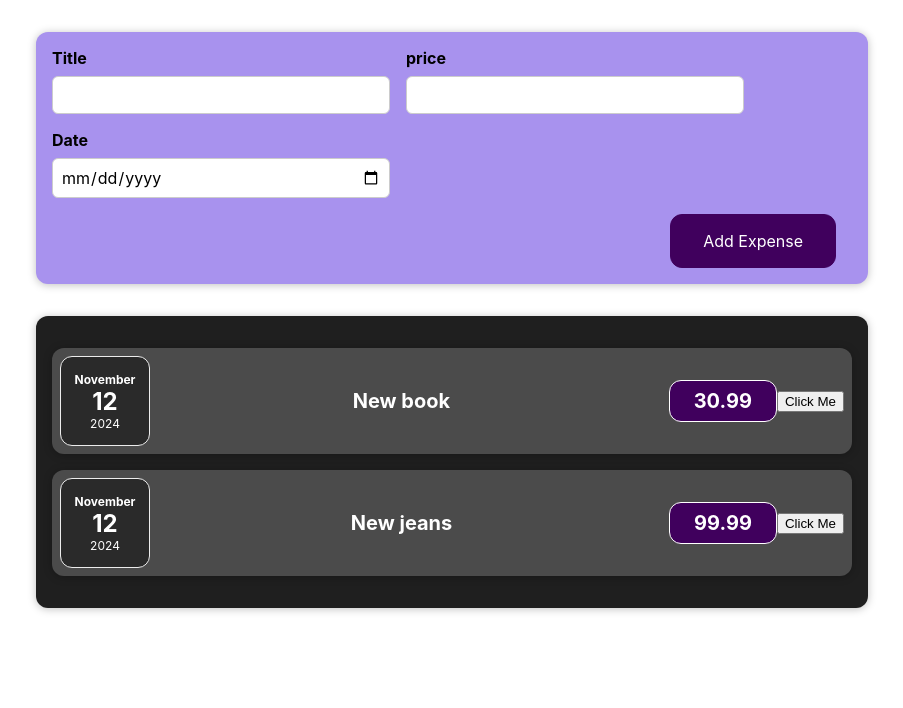
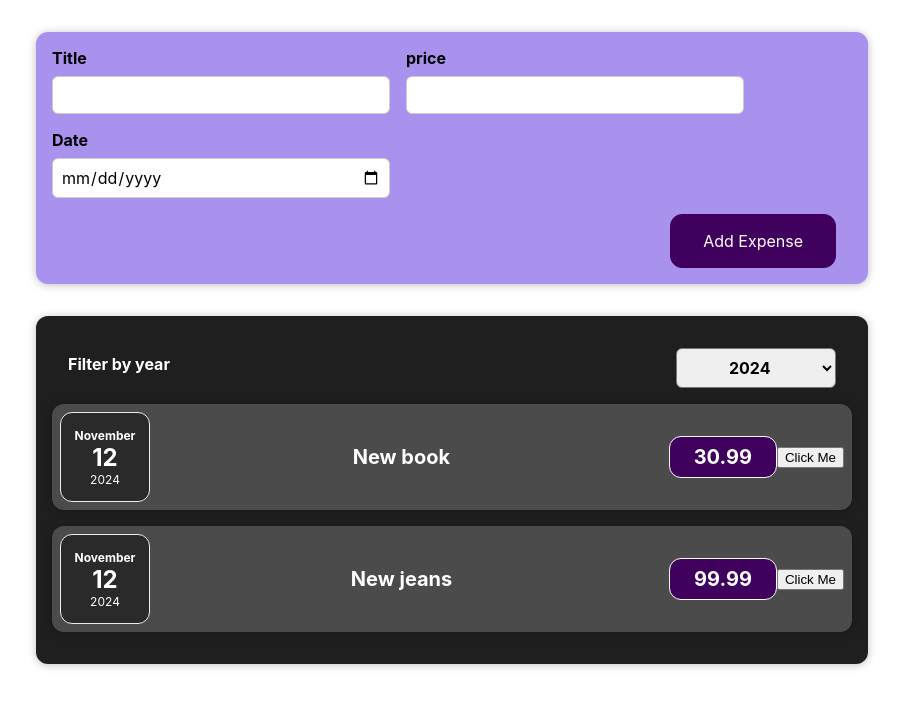
Before and after one commit to Tooma81/expenses, a React (Create React App) app: page / in a window 1280 px wide. Shown: the top 708 px of the page, without its empty margins (188-1091 px from the left). Built offline with nearby package versions, Linux system fonts and the light colour scheme.

Commit message:
Added ExpensesFilter component and classes

```diff
--- a/src/components/Expenses/Expenses.js
+++ b/src/components/Expenses/Expenses.js
@@ -1,11 +1,20 @@
 import ExpenseItem from './ExpenseItem';
+import ExpensesFilter from './ExpensesFilter'
 import Card from '../UI/Card';
 import './Expenses.css';
+import { useState } from 'react';
 
 const Expenses = (props) => {
+    const [filterYear, setFilterYear] = useState('2024')
+
+    const filterChange = (year) => {
+        setFilterYear(year)
+        console.log(`Year date in Expenses.js ${year}`)
+    }
 
     return(
         <Card className='expenses'>
+            <ExpensesFilter selectedYear={filterYear} onChangeFilter={filterChange} />
             <ExpenseItem data={props.expenses[0]}/>
             <ExpenseItem data={props.expenses[1]}/>
         </Card>
--- /dev/null
+++ b/src/components/Expenses/ExpensesFilter.css
@@ -0,0 +1,24 @@
+.expenses-filter {
+    color: white;
+    padding: 0 1rem;
+}
+
+.expenses-filter__control {
+    display: flex;
+    width: 100%;
+    align-items: center;
+    justify-content: space-between;
+    margin: 1rem 0;
+}
+
+.expenses-filter label {
+    font-weight: bold;
+    margin-bottom: 0.5rem;
+}
+
+.expenses-filter select {
+    font: inherit;
+    padding: 0.5rem 3rem;
+    font-weight: bold;
+    border-radius: 6px;
+}
--- /dev/null
+++ b/src/components/Expenses/ExpensesFilter.js
@@ -0,0 +1,24 @@
+import React from 'react';
+
+import './ExpensesFilter.css';
+
+const ExpensesFilter = (props) => {
+    const dropdownChange = (event) => {
+        props.onChangeFilter(event.target.value);
+    }
+
+    return (
+        <div className='expenses-filter'>
+            <div className='expenses-filter__control'>
+                <label>Filter by year</label>
+                <select value={props.selectedYear} onChange={dropdownChange}>
+                    <option value='2023'>2023</option>
+                    <option value='2024'>2024</option>
+                    <option value='2025'>2025</option>
+                </select>
+            </div>
+        </div>
+    );
+};
+
+export default ExpensesFilter;
```
